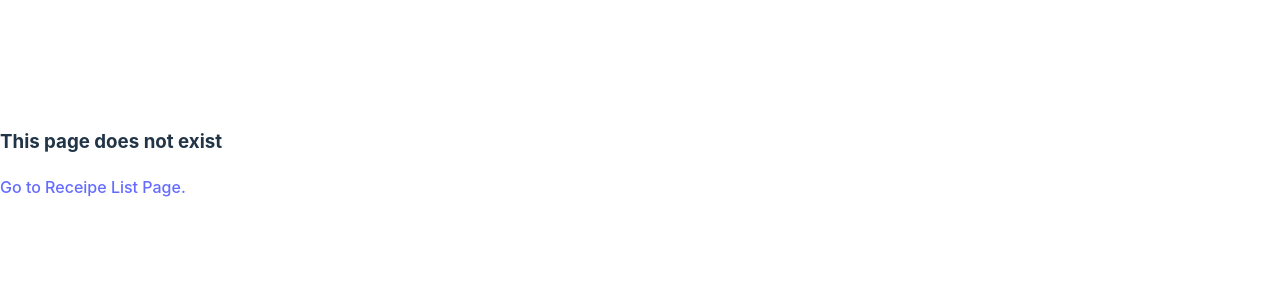
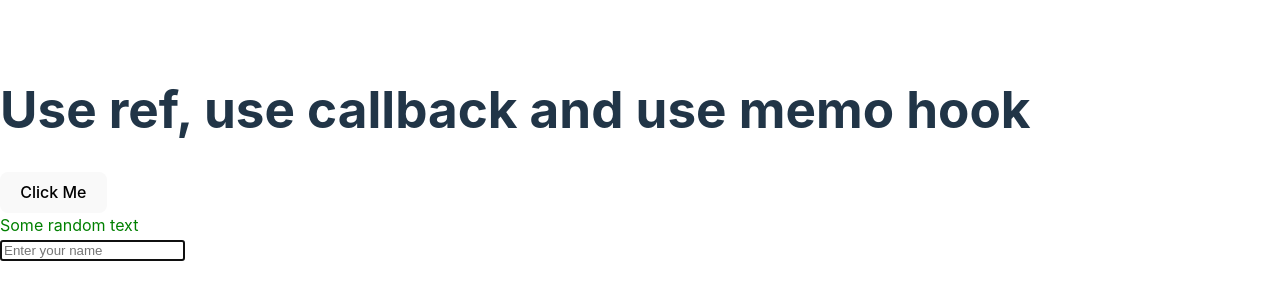
Before and after one commit to AshKemp/react-routing-and-custom-hooks, a React (Vite) app: page /hooks in a window 1280 px wide. Shown: the part 246-546 px from the top of the page. Built offline with nearby package versions, Linux system fonts and the light colour scheme.

Commit message:
examples for useRef hook

```diff
--- a/src/App.jsx
+++ b/src/App.jsx
@@ -5,6 +5,7 @@
 import NotFound from "./pages/not-found";
 import Layout from "./pages/components/layout";
 import ReactHookFormExamplePage from "./pages/react-hook-form-example";
+import Hooks from "./pages/hooks";
 
 function CustomRoutes() {
   const element = useRoutes([
@@ -33,6 +34,10 @@
     {
       path: "/react-hook-form",
       element: <ReactHookFormExamplePage />,
+    },
+    {
+      path: "/hooks",
+      element: <Hooks />,
     },
   ]);
   return element;
--- /dev/null
+++ b/src/pages/hooks/index.jsx
@@ -0,0 +1,36 @@
+import { useEffect } from "react";
+import { useRef } from "react";
+
+function Hooks() {
+  const countValue = useRef(0);
+  const divElementRef = useRef();
+  const inputRef = useRef();
+
+  useEffect(() => {
+    const getElementRef = divElementRef.current;
+    inputRef.current.focus();
+    getElementRef.style.color = "red";
+    setTimeout(() => {
+      getElementRef.style.color = "green";
+    }, 2000);
+  }, []);
+  function handleClick() {
+    countValue.current++;
+    console.log(countValue.current);
+  }
+  return (
+    <div>
+      <h1>Use ref, use callback and use memo hook</h1>
+      <button onClick={handleClick}>Click Me</button>
+      <div ref={divElementRef}>Some random text</div>
+      <input
+        type="text"
+        name="name"
+        placeholder="Enter your name"
+        ref={inputRef}
+      />
+    </div>
+  );
+}
+
+export default Hooks;
```
